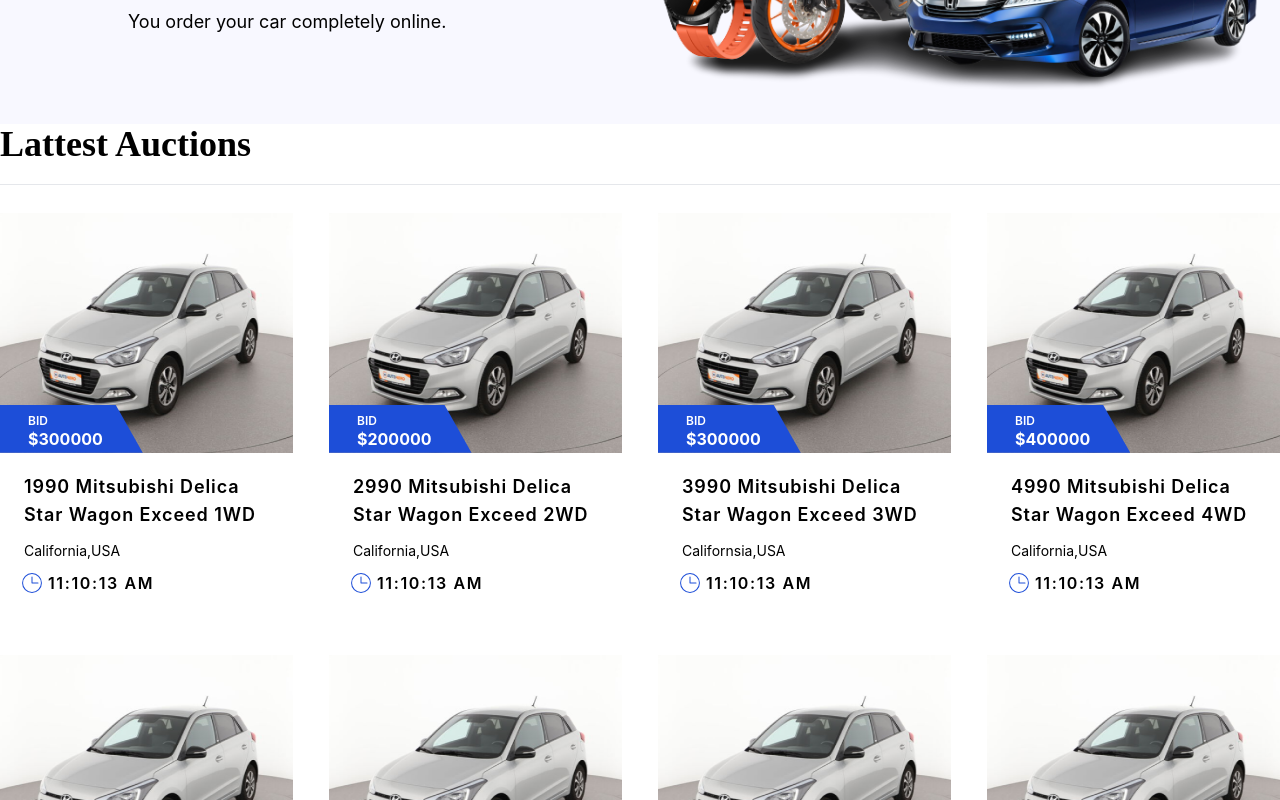
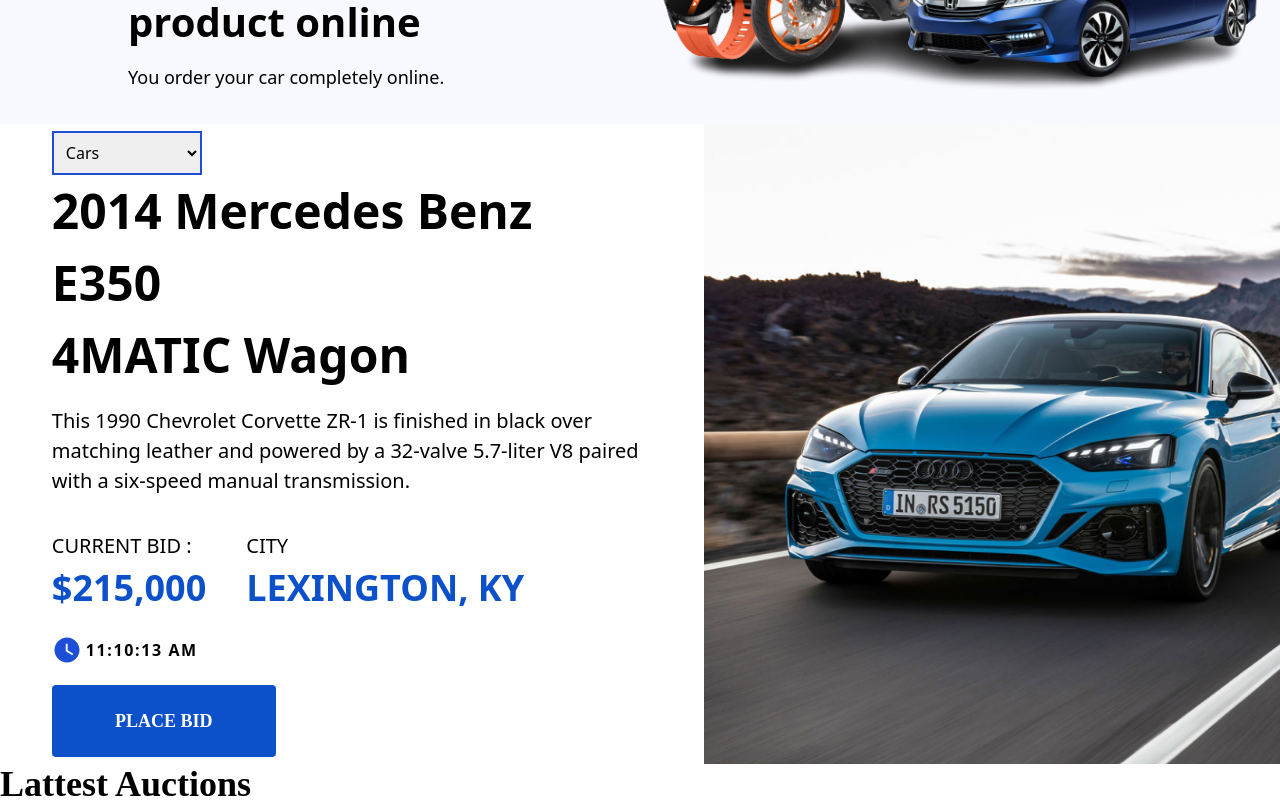
Before and after one commit to M-ilyas1/Elyx-project, a React (Create React App) app: page / in a window 1280 px wide. Shown: the part 1220-2020 px from the top of the page. Built offline with nearby package versions, Linux system fonts and the light colour scheme.

Commit message:
Create HeroSection1

```diff
--- a/src/App.js
+++ b/src/App.js
@@ -1,6 +1,7 @@
 import Header from "../src/Component/Header/Header";
 import FilterSection from "./Component/FilterSection/FilterSection";
 import HeroBanner2 from './Component/HeroBanner2/HeroBanner2'
+import HeroBanner1 from './Component/HeroBanner1/HeroBanner1'
 import Carousel from "./Component/Carousel/Carousel";
 import Example from "./Component/footer/footer";
 import car from "./images/car.png";
@@ -113,7 +114,7 @@
   return (
     <div >
     <section className="flex justify-center items-center">
-      <div className="w-[1440px]">
+      <div className="">
         <header>
           <Header />
         </header>
@@ -128,6 +129,10 @@
 
         <section>
           <HeroBanner2/>
+        </section>
+
+        <section>
+          <HeroBanner1/>
         </section>
 
 
--- /dev/null
+++ b/src/Component/HeroBanner1/HeroBanner1.js
@@ -0,0 +1,76 @@
+import React, { useState, useEffect } from "react";
+import Button from "../Button/Button";
+import Img from "../../images/IMG-M.png";
+import { MdWatchLater } from "react-icons/md";
+
+export default function HeroBanner1() {
+  const [currentTime, setCurrentTime] = useState(
+    new Date().toLocaleTimeString()
+  );
+  useEffect(() => {
+    const interval = setInterval(() => {
+      setCurrentTime(new Date().toLocaleTimeString());
+    }, 1000);
+    return () => {
+      clearInterval(interval);
+    };
+  }, []);
+
+  return (
+    <div>
+      <div className="w-[100%] flex  justify-between">
+        <div className="w-[54%] flex flex-wrap justify-center items-center">
+          <div className="w-[85%]">
+            <select className="w-[150px] p-2 border-blue-700 border-2">
+              <option value="">Cars</option>
+              <option value="">Bikes</option>
+              <option value="">Watches</option>
+              <option value="">Arts</option>
+              <option value="">Sports</option>
+              <option value="">Liquor</option>
+              <option value="">Industry </option>
+            </select>
+            <h1 className="text-[48px] font-bold">
+              2014 Mercedes Benz E350 <br /> 4MATIC Wagon
+            </h1>
+            <p className="text-[20px] leading-[30px] mt-[15px]">
+              This 1990 Chevrolet Corvette ZR-1 is finished in black over
+              matching leather and powered by a 32-valve 5.7-liter V8 paired
+              with a six-speed manual transmission.
+            </p>
+            <div className="flex gap-10 my-5 uppercase mt-[35px]">
+              <div>
+                <h3 className="text-[20px] font-normal">Current bid :</h3>
+                <h1 className="text-[#0C50CA] text-[36px] font-bold">
+                  $215,000
+                </h1>
+              </div>
+              <div className="mr-11">
+                <h3 className="text-[20px] font-normal">City</h3>
+                <h1 className="text-[#0C50CA] text-[36px] font-bold">
+                  Lexington, KY
+                </h1>
+              </div>
+            </div>
+            <div className="flex items-center mb-5">
+              <MdWatchLater className="text-[30px] mr-1 text-blue-700" />
+              <p className="font-bold tracking-widest">{currentTime}</p>
+            </div>
+            <div>
+              <Button
+                label="PLACE BID"
+                height={"h-[72px]"}
+                width={"w-[224px]"}
+                variants="primary"
+              />
+            </div>
+          </div>
+        </div>
+        <div
+          style={{ backgroundImage: `url(${Img})` }}
+          className="w-[45%] h-[80vh] bg-cover"
+        ></div>
+      </div>
+    </div>
+  );
+}
--- a/src/index.css
+++ b/src/index.css
@@ -1,22 +1,3 @@
 @tailwind base;
 @tailwind components;
 @tailwind utilities;
-@layer utilities {
-  .clip-polygon {
-    --tw-clip-path: polygon(0 0%, 81% 0%, 100% 100% ,0% 100%);
-    clip-path: var(--tw-clip-path);
-  }
-}
-body {
-  margin: 0;
-  font-family: -apple-system, BlinkMacSystemFont, 'Segoe UI', 'Roboto', 'Oxygen',
-    'Ubuntu', 'Cantarell', 'Fira Sans', 'Droid Sans', 'Helvetica Neue',
-    sans-serif;
-  -webkit-font-smoothing: antialiased;
-  -moz-osx-font-smoothing: grayscale;
-}
-
-code {
-  font-family: source-code-pro, Menlo, Monaco, Consolas, 'Courier New',
-    monospace;
-}
--- a/tailwind.config.js
+++ b/tailwind.config.js
@@ -6,7 +6,7 @@
   theme: {
     extend: {
       screens: {
-        // 'sm': '640px',
+        'sm': '640px',
         // => @media (min-width: 640px) { ... }
 
         'md': '1355px',
```
Also changed, not shown: src/images/IMG-M.png (renamed from src/images/mainimg.png).
